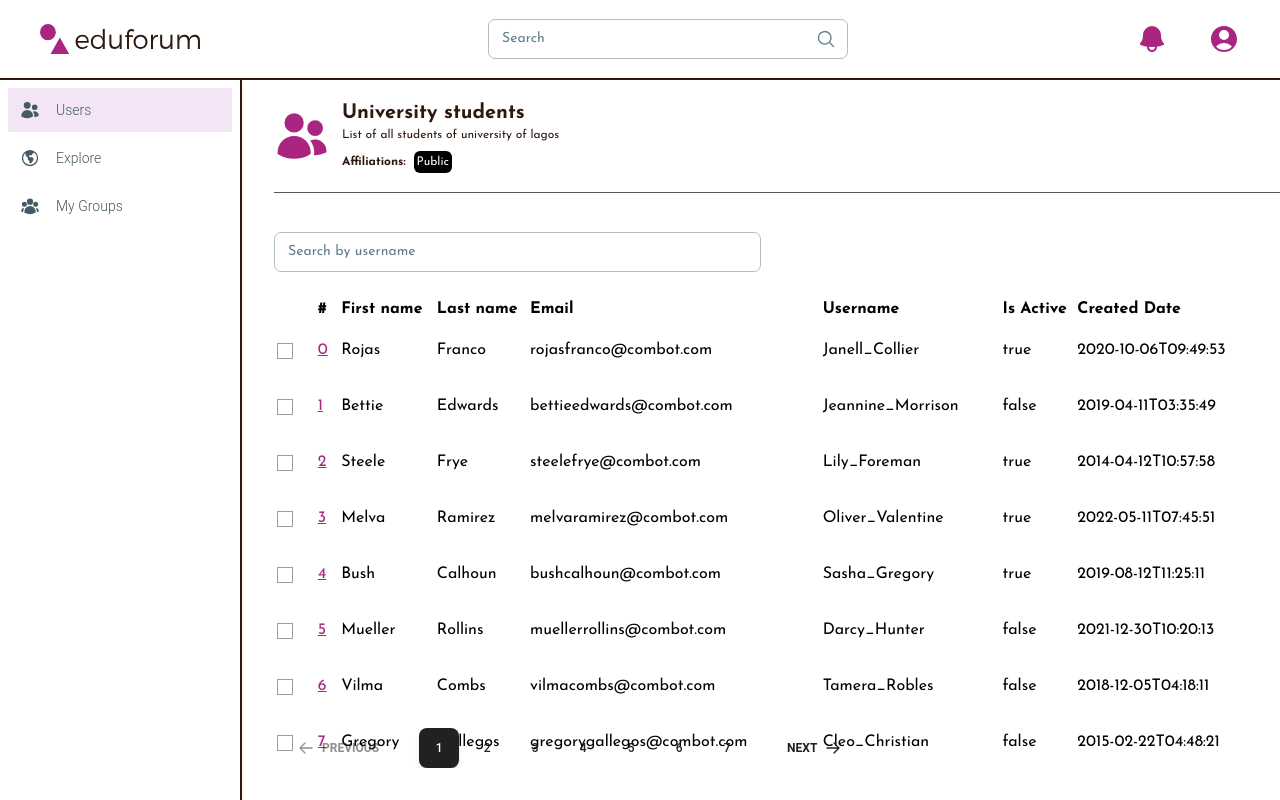
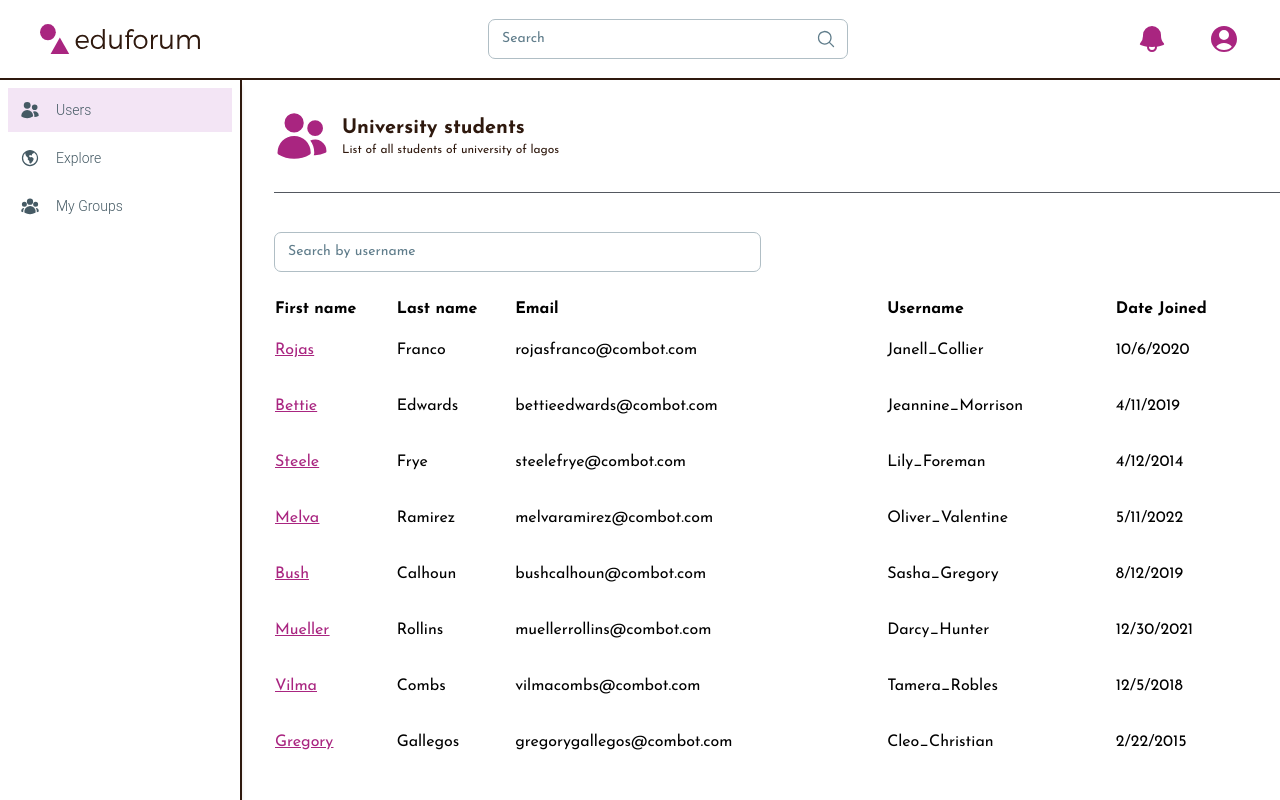
Before and after one commit to perez247/eduforum, a React (Create React App) app in the folder frontend/: page /private/students in a window 1280 px wide. Built offline with nearby package versions, Linux system fonts and the light colour scheme.

Commit message:
Confirm action

```diff
--- a/frontend/src/components/GroupHeading/GroupHeading.jsx
+++ b/frontend/src/components/GroupHeading/GroupHeading.jsx
@@ -30,7 +30,7 @@ const GroupHeading = (props) => {
           <div className="flex-initial w-2/3 text-tertiary">
             <p className="text-xl font-bold">{props.heading}</p>
             <p className="text-xs">{props.subHeading}</p>
-            <div className="flex gap-2 mt-2 items-center">
+            {props.showTab && <div className="flex gap-2 mt-2 items-center">
               <span className="text-xs font-bold">Affiliations: </span>
               {affiliation === 0 && (
                 <span className="text-xs bg-black rounded-md p-[3px] text-white">
@@ -42,7 +42,7 @@ const GroupHeading = (props) => {
                   Alabama
                 </span>
               )}
-            </div>
+            </div>}
           </div>
           <div className="flex-initial w-14">
             {/* <PlusIcon className="h-7 w-7 bg-red-500 text-white font-extrabold"/> */}
--- a/frontend/src/components/Modals/AddEducationalItem.jsx
+++ b/frontend/src/components/Modals/AddEducationalItem.jsx
@@ -64,7 +64,7 @@ const AddEducationalItem = (props) => {
                   <div className='mb-8'>
                     <SelectControl
                       display='Educational Institution'
-                      id='educationInstitution'
+                      id='institution.name'
                       validation={[
                         {
                           validate: (name) => name && name.trim().length > 0,
@@ -73,14 +73,15 @@ const AddEducationalItem = (props) => {
                       ]}
                       sendStatus={getControlStatus}
                     >
-                      <option value='Alabama' >Alabama</option>
+                      <option value=''>---</option>
+                      <option value='Alabama'>Alabama</option>
                       <option value='Queens Land' >Queens Land</option>
                     </SelectControl>
                   </div>
 
                   <InputControl
                         display='Email used in institution'
-                        id='institutionEmail'
+                        id='email'
                         validation={[
                           {
                             validate: (name) => name && name.trim().length > 0,
--- /dev/null
+++ b/frontend/src/components/Modals/ConfirmAction.jsx
@@ -0,0 +1,37 @@
+import React from 'react'
+import {
+    Button,
+    Dialog,
+    DialogHeader,
+    DialogBody,
+    DialogFooter,
+  } from "@material-tailwind/react";
+
+const ConfirmAction = (props) => {
+  return (
+    <>
+        <Dialog size='lg' open={props.open} handler={props.toggleModal.bind(null, false)}>
+            <DialogHeader className='border-b-2 border-tertiary'>{props.header}</DialogHeader>
+            <DialogBody>
+                {props.message}
+            </DialogBody>
+
+            <DialogFooter className='border-t-2 border-tertiary'>
+              <Button
+                  variant="text"
+                  color="red"
+                  onClick={props.toggleModal.bind(null, false)}
+                  className="mr-1"
+              >
+                  <span>Cancel</span>
+              </Button>
+              <Button onClick={props.confirmed.bind(null, true)} className='bg-primary flex gap-3'>
+                  {props.confirm}
+              </Button>
+            </DialogFooter>
+        </Dialog>
+    </>
+  )
+}
+
+export default ConfirmAction
--- a/frontend/src/components/ProfileSection/EducationalInstitution.jsx
+++ b/frontend/src/components/ProfileSection/EducationalInstitution.jsx
@@ -21,7 +21,6 @@ const EducationalInstitution = (props) => {
     const [items, setItems] = React.useState([]);
 
     const {data, error, isFetching} = useGetUserAffiliationsQuery({ userId: '' });
-    console.log(data);
 
     const handleOpenAcc1 = () => setOpenAcc1((cur) => !cur);
 
@@ -49,16 +48,18 @@ const EducationalInstitution = (props) => {
         <PlusIcon onClick={toggleAddEdu.bind(null, true)} className="h-7 w-7 bg-primary text-white font-extrabold float-right cursor-pointer"/>
         <AddEducationalItem open={openModal} toggleModal={toggleAddEdu} add={addEdu} />
 
+        <div className='pt-6'>
           {
             data && data.map((x, index) => <EducationalItem key={index} item={x} /> )
           }
 
           {
-          items.length <= 0 &&
+            (data && data.length <= 0) &&
             <div>
               You are currently not affiliated to any Educational Institution
             </div>
           }
+        </div>
 
     </AccordionBody>
   </Accordion>
--- a/frontend/src/components/UserList/UserList.jsx
+++ b/frontend/src/components/UserList/UserList.jsx
@@ -1,4 +1,5 @@
 import React from "react";
+import { NavLink } from "react-router-dom";
 
 /**
  *
@@ -19,14 +20,15 @@ const UserList = (props) => {
         <thead>
           <tr>
             {props.hasCheckBox && (<th></th>)}
-            <th className="text-start">#</th>
+            {/* <th className="text-start">#</th> */}
             <th className="text-start">First name</th>
             <th className="text-start">Last name</th>
             <th className="text-start">Email</th>
             <th className="text-start">Username</th>
-            <th className="text-start">Is Active</th>
-            <th className="text-start">Created Date</th>
+            {/* <th className="text-start">Is Active</th> */}
+            <th className="text-start">Date Joined</th>
             {/* <th className="text-start">Last Login Date</th> */}
+
           </tr>
         </thead>
         <tbody>
@@ -42,13 +44,17 @@ const UserList = (props) => {
                     />
                   </td>
                 )}
-                <td className="text-primary underline">{user.index}</td>
-                <td>{user.firstName}</td>
+                {/* <td className="text-primary underline">{user.index}</td> */}
+                <td className="text-primary underline">
+                  <NavLink to={`/private/profile/${user.index}`}>
+                    {user.firstName}
+                  </NavLink>
+                </td>
                 <td>{user.lastName}</td>
                 <td>{user.email}</td>
                 <td>{user.username}</td>
-                <td>{user.isActive.toString()}</td>
-                <td>{user.createdOn}</td>
+                {/* <td>{user.isActive.toString()}</td> */}
+                <td>{new Date(user.createdOn).toLocaleDateString('en-US')}</td>
                 {/* <td>{user.lastLogInOn}</td> */}
               </tr>
             );
--- a/frontend/src/constants/userAffiliations.js
+++ b/frontend/src/constants/userAffiliations.js
@@ -1,80 +1,72 @@
 export const userAffliationMock = [
   {
-    "id": "ea08c8c3-1de5-44de-8630-ba0813522432",
+    "id": "8d546c08-b15d-4f5e-8d1f-37d15fcead43",
     "institution": {
-      "id": "a04cdafc-a7bc-40c4-8003-ecf6b3614482",
+      "id": "8a6cf1c6-e1b1-4723-8c9d-6faa112a26b9",
+      "name": "Amridge University"
+    },
+    "courseOfStudy": "Mathematics",
+    "levelOfStudy": "BSc",
+    "company": "BLURRYBUS",
+    "email": "inapayne@blurrybus.com",
+    "startDate": "2023-05-18",
+    "endDate": "2017-06-06",
+    "verificationStatus": "success"
+  },
+  {
+    "id": "1a5820de-c9eb-4469-be24-25be481ba0cb",
+    "institution": {
+      "id": "b43bbba1-4f4a-4252-bbb9-9def1229e2a9",
+      "name": "Amridge University"
+    },
+    "courseOfStudy": "Computer Science",
+    "levelOfStudy": "Masters",
+    "company": "ZEDALIS",
+    "email": "inapayne@zedalis.com",
+    "startDate": "2020-03-28",
+    "endDate": "2022-03-15",
+    "verificationStatus": "not_started"
+  },
+  {
+    "id": "b70ef5cf-8a01-42e8-985d-92679ec1c350",
+    "institution": {
+      "id": "172175a0-4e06-4a54-ac6c-089133ac1472",
       "name": "Alabama A & M University"
     },
     "courseOfStudy": "Computer Science",
     "levelOfStudy": "BSc",
-    "email": "queenharris@geekko.com",
-    "startDate": "2021-01-11",
-    "endDate": "2018-06-23",
-    "verificationStatus": "not_started"
+    "company": "COMBOGENE",
+    "email": "inapayne@combogene.com",
+    "startDate": "2015-10-02",
+    "endDate": "2017-03-30",
+    "verificationStatus": "failed"
   },
   {
-    "id": "fc8a654c-ad27-41ed-8955-ba05694c81c0",
+    "id": "6722a3ea-e82b-4669-b499-597f5cb7da9e",
     "institution": {
-      "id": "c5e28309-117e-4fd1-ad5c-4b8045aef2bd",
-      "name": "University of Alabama System Office"
-    },
-    "courseOfStudy": "Mathematics",
-    "levelOfStudy": "Phd",
-    "email": "queenharris@geekko.com",
-    "startDate": "2016-12-25",
-    "endDate": "2015-01-15",
-    "verificationStatus": "success"
-  },
-  {
-    "id": "2fbc2b36-1501-4031-91fb-8617a925feed",
-    "institution": {
-      "id": "894e5dc3-0d69-40bc-a174-336c9226a5cd",
-      "name": "Alabama A & M University"
+      "id": "ea37eadc-4c48-4ad7-89c4-a7321beb70a0",
+      "name": "Amridge University"
     },
     "courseOfStudy": "Medicine",
     "levelOfStudy": "Phd",
-    "email": "queenharris@geekko.com",
-    "startDate": "2017-04-28",
-    "endDate": "2022-07-18",
-    "verificationStatus": "not_started"
+    "company": "ENQUILITY",
+    "email": "inapayne@enquility.com",
+    "startDate": "2015-11-21",
+    "endDate": "2020-01-06",
+    "verificationStatus": "pending"
   },
   {
-    "id": "5ca7dd49-a731-4e2d-ab04-76413df49d3e",
+    "id": "60797c7b-c823-4c2b-be53-d39ce9fb5b2a",
     "institution": {
-      "id": "2b8ad5c3-7486-4265-a0a6-bf7acbb3a04d",
-      "name": "Alabama A & M University"
-    },
-    "courseOfStudy": "Mathematics",
-    "levelOfStudy": "BSc",
-    "email": "queenharris@geekko.com",
-    "startDate": "2021-02-17",
-    "endDate": "2015-04-05",
-    "verificationStatus": "not_started"
-  },
-  {
-    "id": "8d3ea994-78a2-41cb-b684-523e273cc449",
-    "institution": {
-      "id": "201fddaa-1da0-4098-8a03-c70aabda59f3",
+      "id": "d78b93e4-f775-4b9d-b438-744bc1816da4",
       "name": "Central Alabama Community College"
     },
     "courseOfStudy": "Data Science",
-    "levelOfStudy": "Phd",
-    "email": "queenharris@geekko.com",
-    "startDate": "2014-05-12",
-    "endDate": "2021-10-11",
-    "verificationStatus": "failed"
-  },
-  {
-    "id": "48e9d211-f8f2-470d-8691-c759ea8d1cbf",
-    "institution": {
-      "id": "f1cc84ab-f223-4e6b-8e38-d1fb9e5b5fce",
-      "name": "University of Alabama System Office"
-    },
-    "courseOfStudy": "Data Science",
-    "levelOfStudy": "Phd",
-    "email": "queenharris@geekko.com",
-    "startDate": "2023-05-09",
-    "endDate": "2016-12-12",
-    "verificationStatus": "failed"
+    "levelOfStudy": "Masters",
+    "company": "KINDALOO",
+    "email": "inapayne@kindaloo.com",
+    "startDate": "2015-04-25",
+    "endDate": "2016-02-27",
+    "verificationStatus": "success"
   }
 ]
--- a/frontend/src/pages/private/users/users.jsx
+++ b/frontend/src/pages/private/users/users.jsx
@@ -56,14 +56,14 @@ const Users = () => {
           )}
         </div>
       </div>
-      <UserList list={ListItems} checkBoxChecked={selectUser} hasCheckBox={true} />
-      <div className="absolute bottom-0 w-full  overflow-auto items-center">
+      <UserList list={ListItems} checkBoxChecked={selectUser} hasCheckBox={false} />
+      {/* <div className="absolute bottom-0 w-full  overflow-auto items-center">
         <Pagination
           Datalength={ListItems.length}
           changedIndex={paginatedUsers}
           itemsPerPage={itemPerPage}
         />
-      </div>
+      </div> */}
     </div>
   );
 };
```
Also changed, not shown: frontend/src/components/ProfileSection/EducationalItem.jsx (+10 -6 lines), frontend/src/components/ProfileSection/MyInformationForm.jsx (+45 -6 lines). Lines whose indentation alone changed are shown as unchanged.
